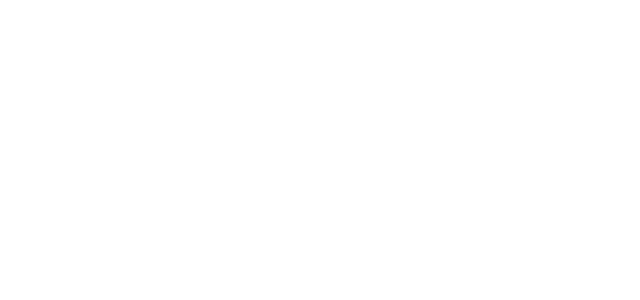
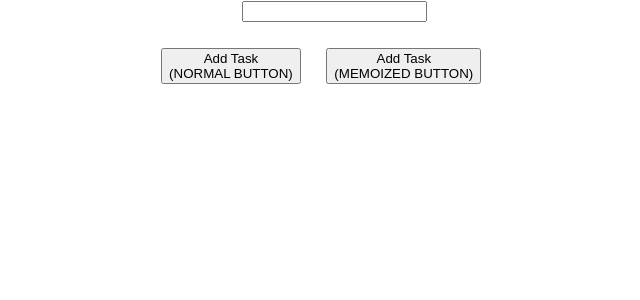
Before and after one commit to James-Kelley-Galvanize/react-hooks-demos, a React (Create React App) app: page / in a window 1280 px wide. Shown: the top 300 px of the page, without its empty margins (306-946 px from the left). Built offline with nearby package versions, Linux system fonts and the light colour scheme.

Commit message:
Build button-based useCallback demo with colorful emojis!

```diff
--- a/src/App.js
+++ b/src/App.js
@@ -1,7 +1,35 @@
+import React, { useCallback, useState } from "react";
 import "./App.css";
+import MemoButton from "./Components/MemoButton";
+import NormalButton from "./Components/NormalButton";
+
+import Task from "./Components/Task";
 
 function App() {
-	return <div className="App"></div>;
+	const [tasks, setTasks] = useState([]);
+
+	const clickHandler = useCallback(
+		(e) => {
+			const input = document.querySelector(`#user-input`);
+			const newTask = input.value;
+			setTasks((tasks) => [...tasks, newTask]);
+			input.value = "";
+		},
+		[setTasks]
+	);
+	return (
+		<div className="App">
+			<div>
+				<input id="user-input" />
+			</div>
+			<NormalButton clickHandler={clickHandler} />
+			<MemoButton clickHandler={clickHandler} />
+			<br />
+			{tasks.map((task, index) => (
+				<Task task={task} key={task + index} />
+			))}
+		</div>
+	);
 }
 
 export default App;
--- /dev/null
+++ b/src/Components/MemoButton.js
@@ -0,0 +1,13 @@
+const React = require("react");
+
+function MemoButton({ clickHandler }) {
+	console.log(`✔️: MemoButton component being rendered!`);
+	return (
+		<button style={{ margin: `2%` }} onClick={clickHandler}>
+			Add Task
+			<br />
+			(MEMOIZED BUTTON)
+		</button>
+	);
+}
+export default React.memo(MemoButton);
--- /dev/null
+++ b/src/Components/NormalButton.js
@@ -0,0 +1,14 @@
+let count = 0;
+function NormalButton({ clickHandler }) {
+	count += 1;
+	console.log(
+		`❌: NormalButton component being rendered${count > 1 ? ` again` : ``}!`
+	);
+	return (
+		<button onClick={clickHandler}>
+			Add Task
+			<br /> (NORMAL BUTTON)
+		</button>
+	);
+}
+export default NormalButton;
--- /dev/null
+++ b/src/Components/Task.js
@@ -0,0 +1,4 @@
+function Task({ task }) {
+	return <div>{task}</div>;
+}
+export default Task;
```
